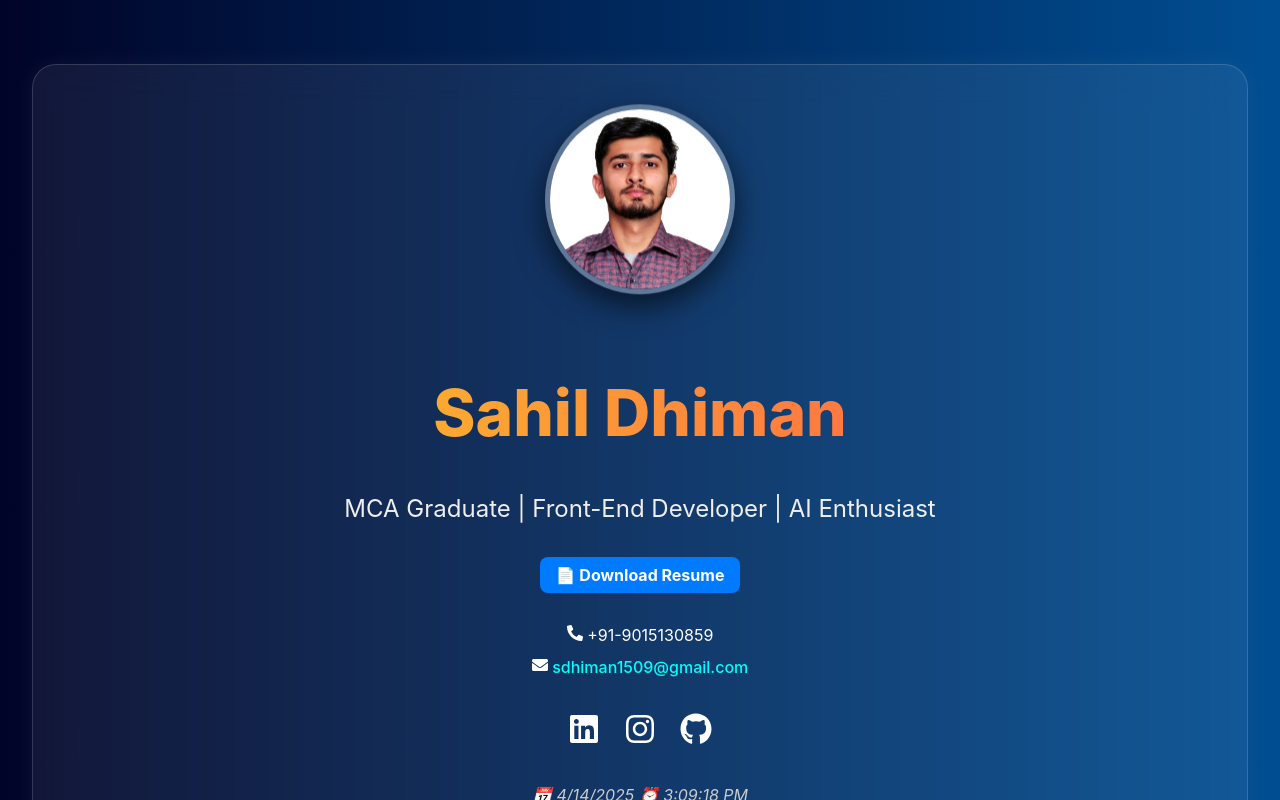
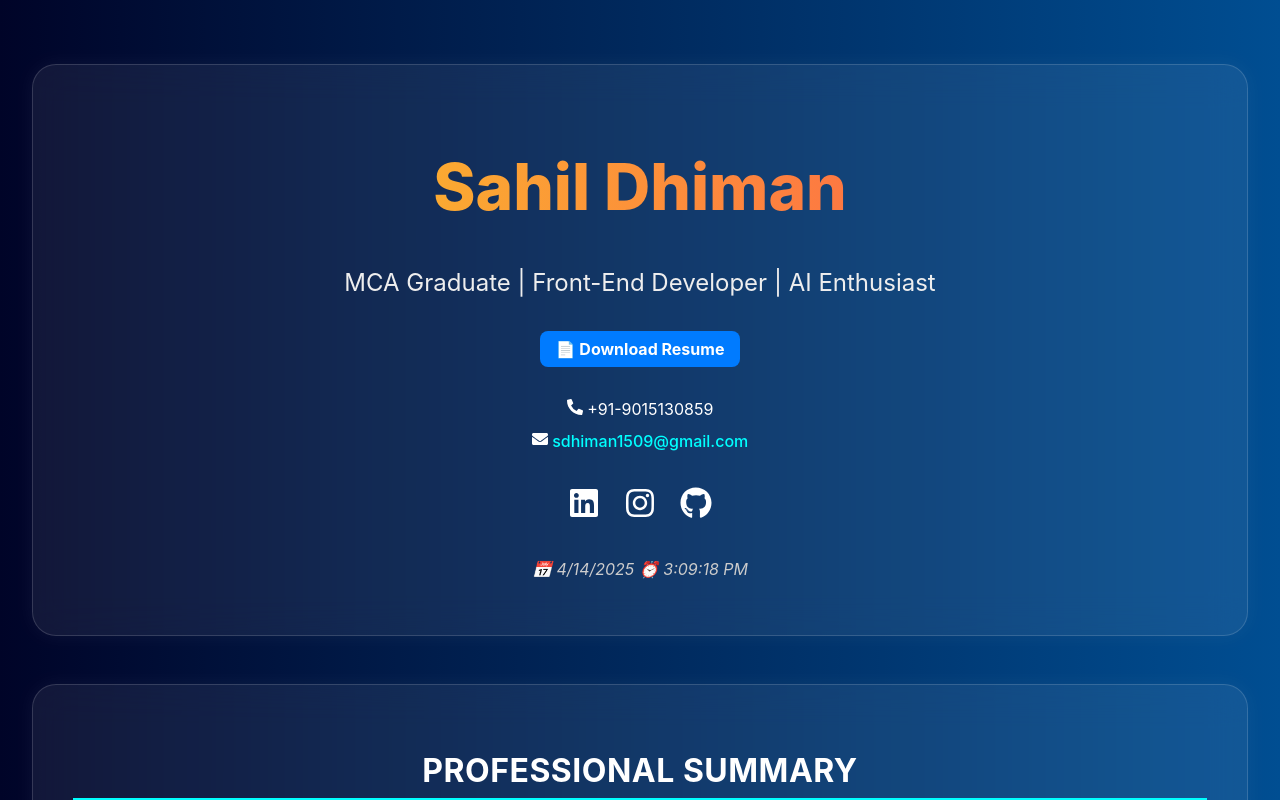
Before and after one commit to SahilD1509/myportfolio, a React (Create React App) app: page / in a window 1280 px wide. Shown: the top 800 px of the page. Built offline with nearby package versions, Linux system fonts and the light colour scheme.

Commit message:
Update App.js

```diff
--- a/src/App.js
+++ b/src/App.js
@@ -13,7 +13,7 @@ const App = () => {
   return (
     <div className="portfolio-container">
       <header className="header glass-effect">
-      <img src="/Sahil-Pic.jpg" alt="Sahil Dhiman" className="hero-profile-img" />
+
         <h1 className="name gradient-text">Sahil Dhiman</h1>
 
         <p className="title">MCA Graduate | Front-End Developer | AI Enthusiast</p>
```
